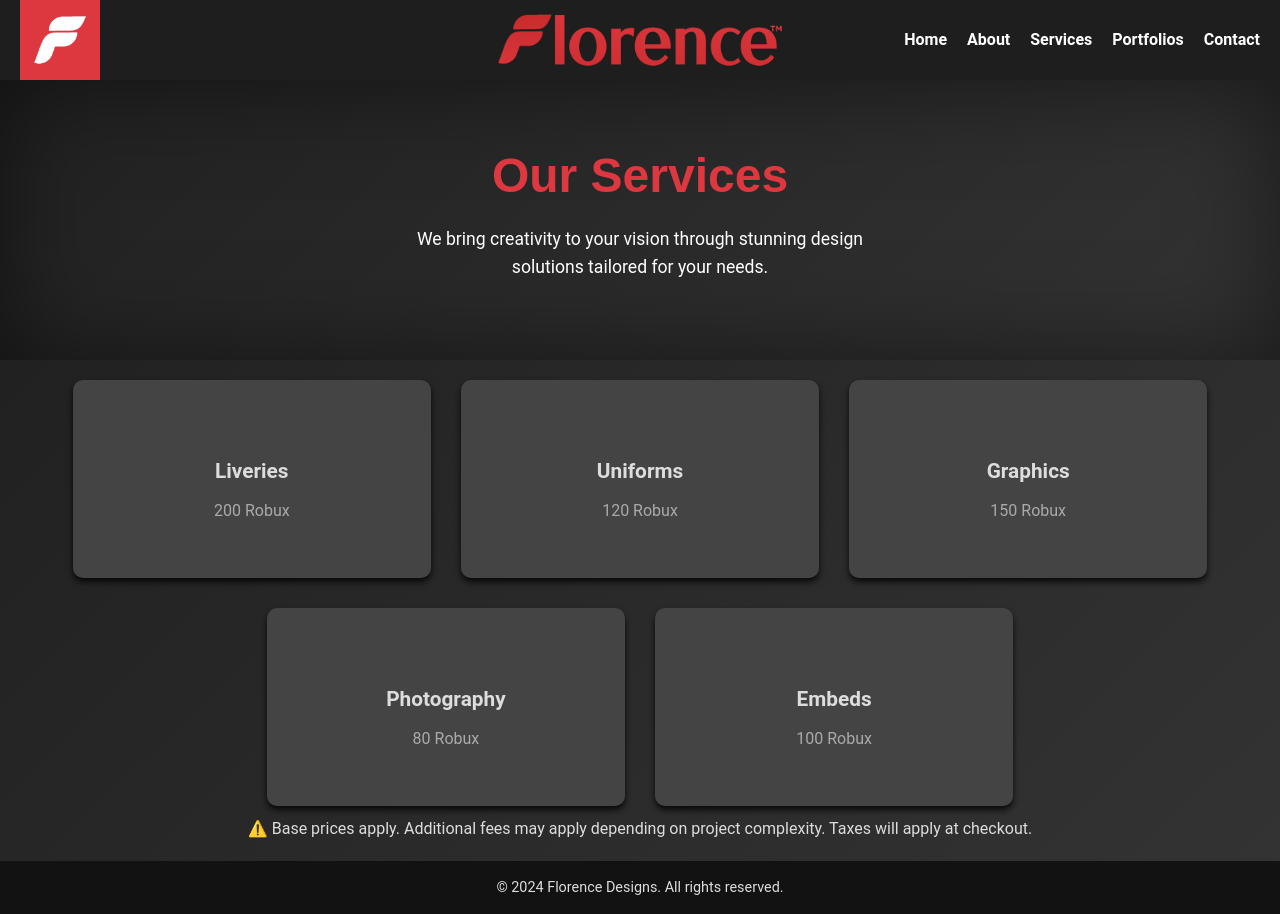
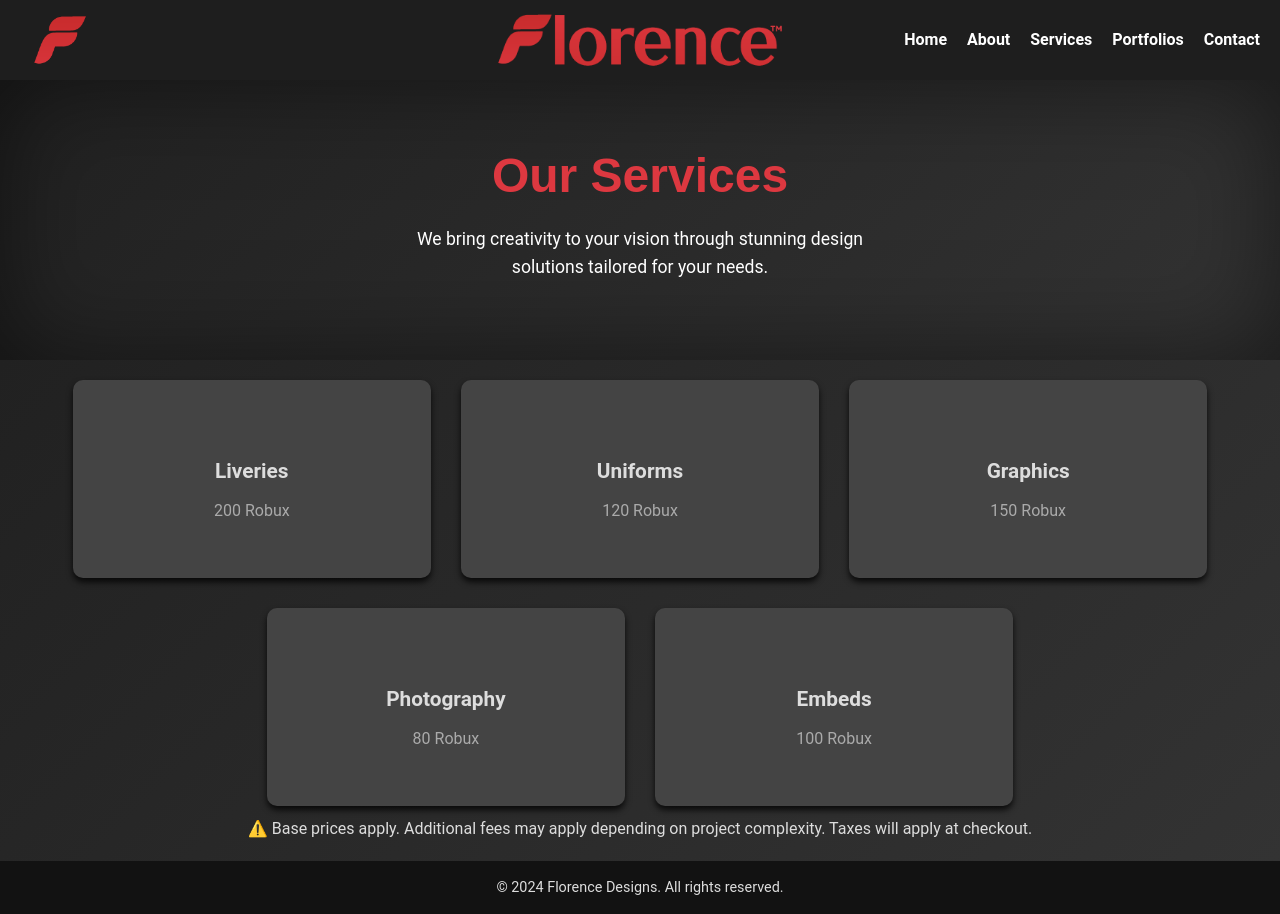
Before and after one commit to jdoggit/florencedesigns, a plain HTML site: page services.html in a window 1280 px wide. Drawn offline with Linux system fonts and the light colour scheme.

Commit message:
Update services.html

```diff
--- a/services.html
+++ b/services.html
@@ -7,7 +7,7 @@
   <title>Services | Florence Designs</title>
   <link rel="stylesheet" href="style.css" />
   <link rel="stylesheet" href="services.css" />
-  <link rel="icon" href="images/logo.png" type="image/png">
+  <link rel="icon" href="images/Florence_logo3.png" type="image/png">
 </head>
 
 <body>
@@ -24,7 +24,7 @@
         </ul>
       </nav>
     </div>
-    <img src="images/logo.png" alt="Logo" class="logo" />
+    <img src="images/Florence_logo3.png" alt="Logo" class="logo" />
   </header>
 
   <!-- Hero Section -->
```
